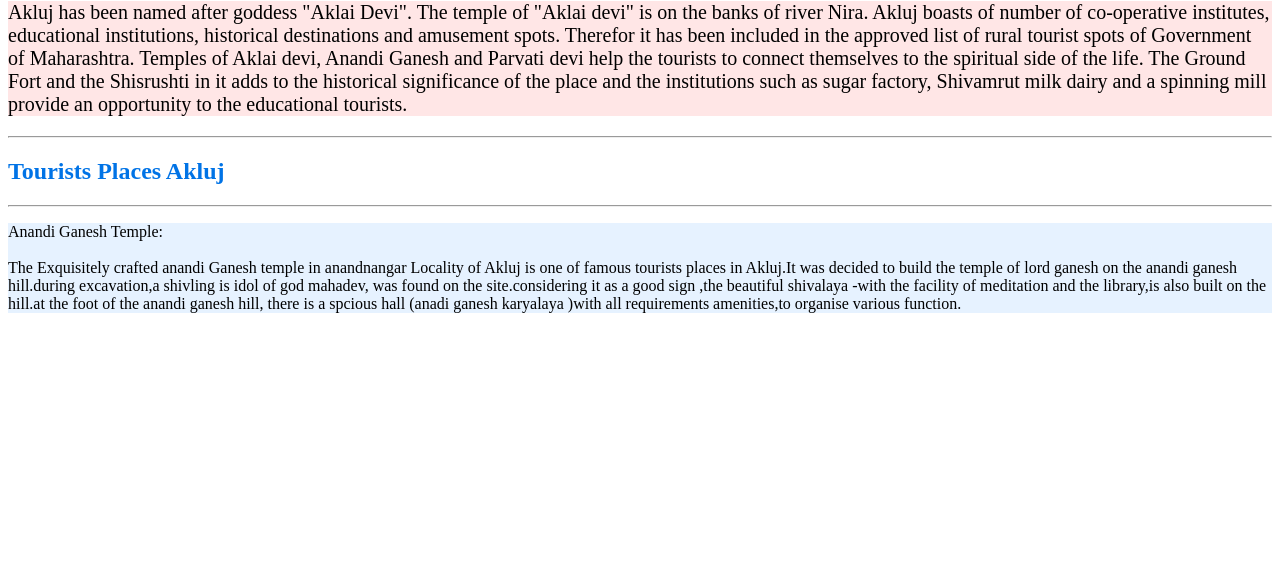
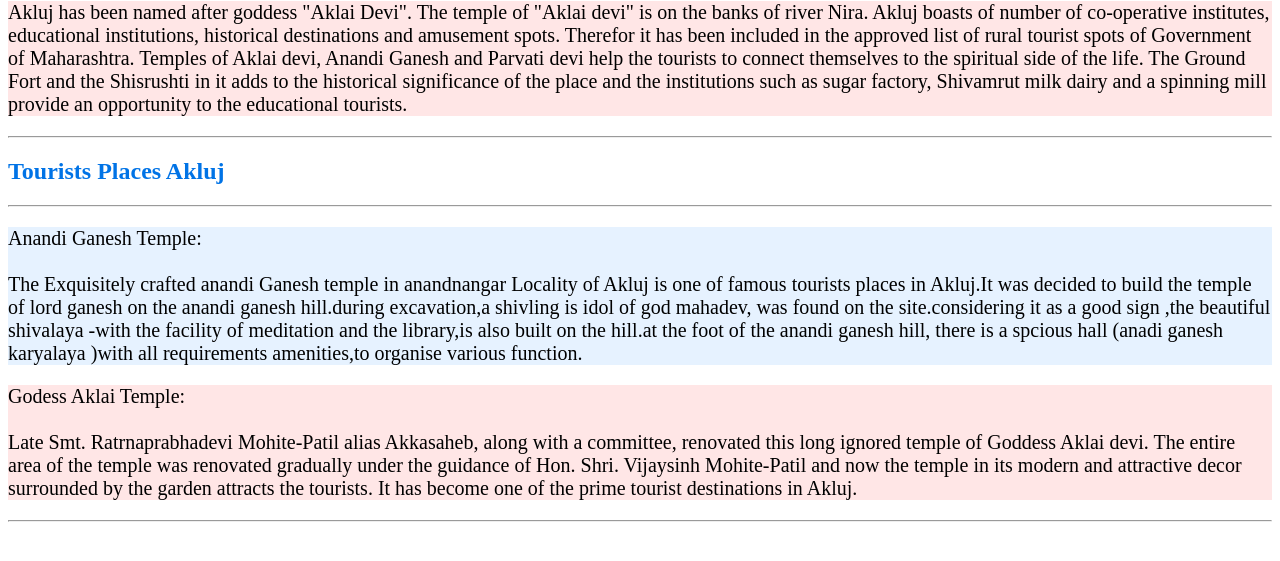
Before and after one commit to Sakshibodare08/css-first-webpage, a plain HTML site: page index.html in a window 1280 px wide. Shown: the part 79-640 px from the top of the page. Drawn offline with Linux system fonts and the light colour scheme.

Commit message:
document css used

```diff
--- a/index.html
+++ b/index.html
@@ -18,6 +18,10 @@
  #name{
     background-color: #e6f2ff
 }
+p{
+    background-color:#ffe6e6;
+    font-size: 20px;
+}
     </style>
 </head>
 
@@ -33,5 +37,11 @@
     <br>
     The Exquisitely crafted anandi Ganesh temple in anandnangar Locality of Akluj is one of famous tourists places in Akluj.It was decided to build the temple of lord ganesh on the anandi ganesh hill.during excavation,a shivling is idol of god mahadev, was found on the site.considering it as a good sign ,the beautiful shivalaya -with the facility of meditation and the library,is also built on the hill.at the foot of the anandi ganesh hill, there is a spcious hall (anadi ganesh karyalaya )with all requirements amenities,to organise various function.
 </p>
+<p>Godess Aklai Temple:
+    <br>
+    <br>
+    Late Smt. Ratrnaprabhadevi Mohite-Patil alias Akkasaheb, along with a committee, renovated this long ignored temple of Goddess Aklai devi. The entire area of the temple was renovated gradually under the guidance of Hon. Shri. Vijaysinh Mohite-Patil and now the temple in its modern and attractive decor surrounded by the garden attracts the tourists. It has become one of the prime tourist destinations in Akluj.
+    </p>
+    <hr>
 </body>
 </html>
```
